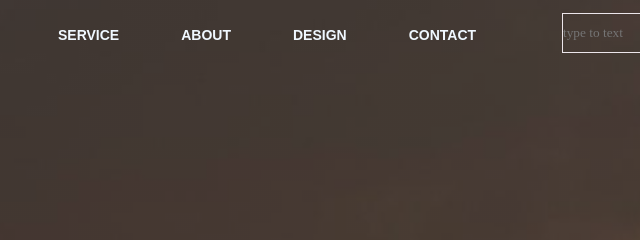
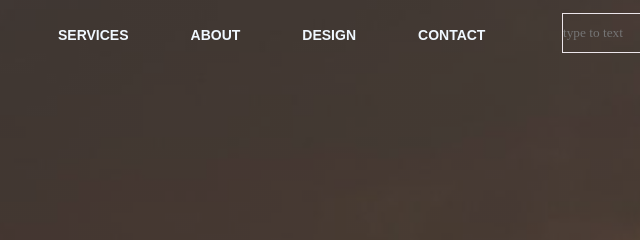
Before and after one commit to Krishnamshu/firstrepo, a plain HTML site: page index.html in a window 1280 px wide. Shown: the top 240 px of the page, 348-988 px from the left. Drawn offline with Linux system fonts and the light colour scheme.

Commit message:
commit 2

```diff
--- a/index.html
+++ b/index.html
@@ -14,7 +14,7 @@
     <div class="menu">
         <ul>
      <li><a href= "#"> HOME</li>
-     <li><a href= "#">SERVICE </li>
+     <li><a href= "#">SERVICES </li>
      <li><a href= "#"> ABOUT</li>
      <li><a href= "#"> DESIGN</li>
      <li><a href= "#"> CONTACT</li>
```
